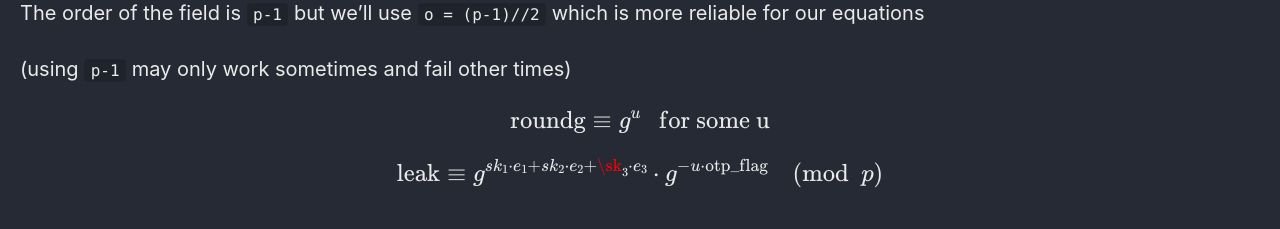
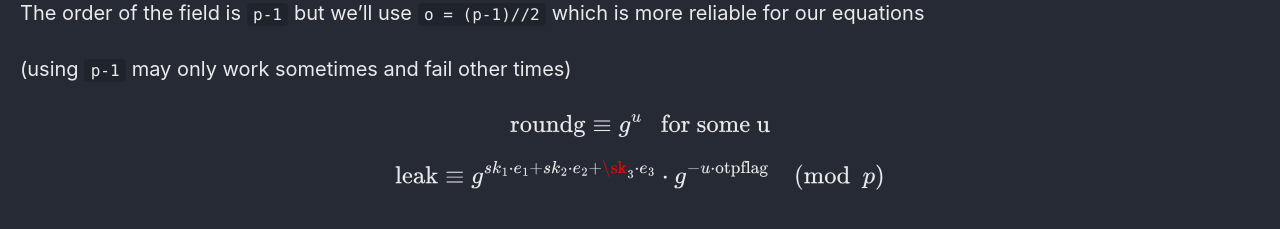
Before and after one commit to Connor-McCartney/Connor-McCartney.github.io, a Jekyll site: the page built from _pages/cryptography/other/L3-RCTF2024.md, in a window 1280 px wide and 900 px high, scrolled down 3766 px. Shown: the part 658-887 px from the top of the window. Built offline with Jekyll 4.4.1, drawn with Linux system fonts in a browser that asks for light colours; cached includes are drawn as plain includes.

Commit message:
Update L3-RCTF2024.md

```diff
--- a/_pages/cryptography/other/L3-RCTF2024.md
+++ b/_pages/cryptography/other/L3-RCTF2024.md
@@ -178,4 +178,4 @@ The order of the field is `p-1` but we'll use `o = (p-1)//2` which is more relia
 
 $$\text{roundg} \equiv g^u \ \ \text{   for some u}$$
 
-$$\text{leak} \equiv g^{sk_1 \cdot e_1 + sk_2 \cdot e_2 + \sk_3 \cdot e_3} \cdot g^{-u \cdot \text{otp_flag}} \pmod p$$
+$$\text{leak} \equiv g^{sk_1 \cdot e_1 + sk_2 \cdot e_2 + \sk_3 \cdot e_3} \cdot g^{-u \cdot \text{otpflag}} \pmod p$$
```
